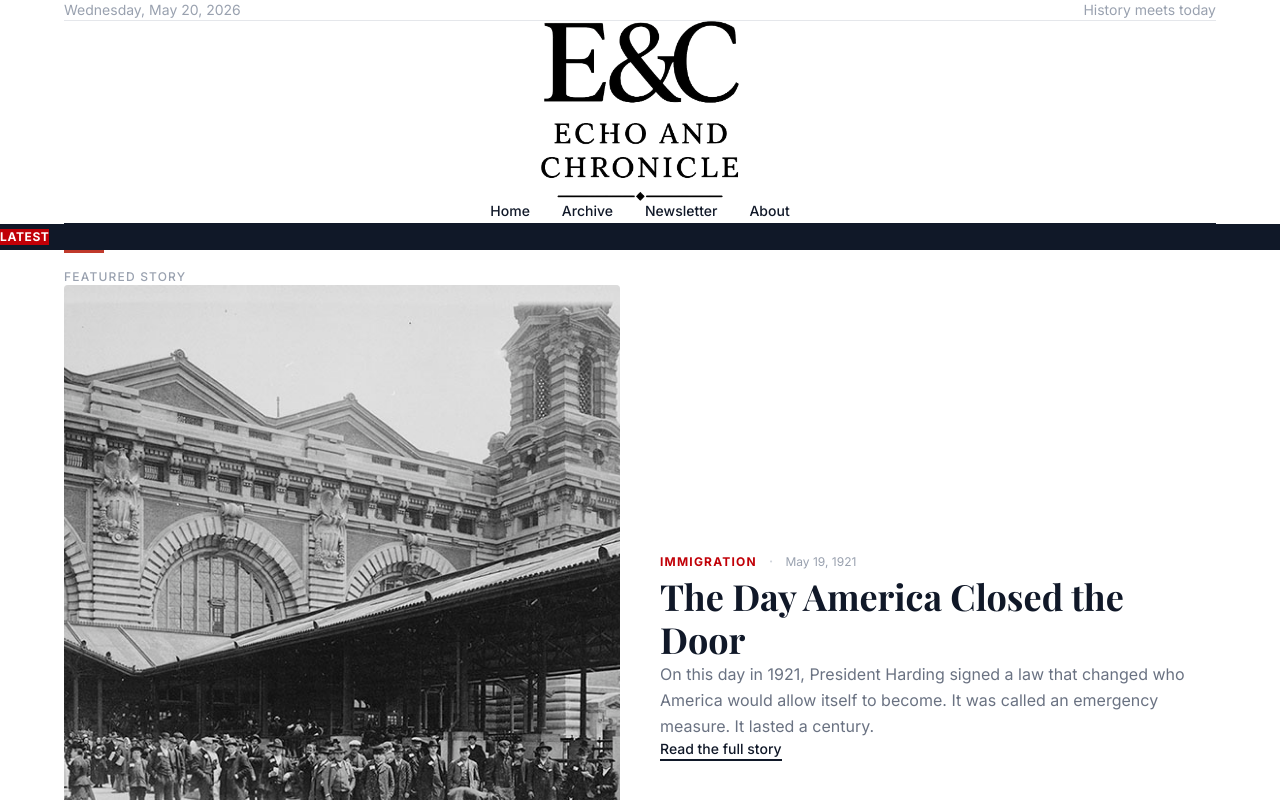
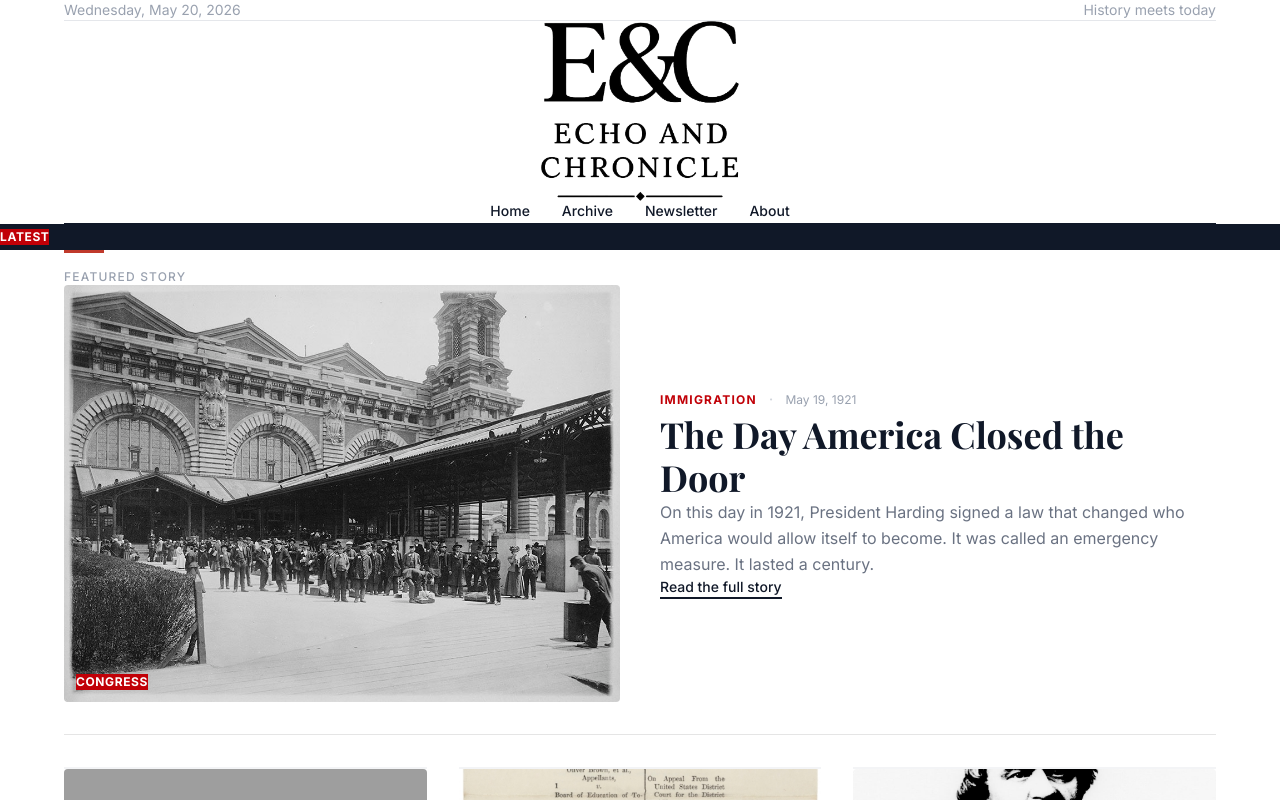
Before and after one commit to bradley77/history-today, a Next.js app: page / in a window 1280 px wide. Shown: the top 800 px of the page. Built offline with nearby package versions, Linux system fonts and the light colour scheme; grey boxes are pictures that could not be loaded; a web font is replaced by a local one.

Commit message:
Fix hero image crop position and add heroPosition front matter support

```diff
--- a/app/articles/[slug]/LightboxImage.js
+++ b/app/articles/[slug]/LightboxImage.js
@@ -2,7 +2,7 @@
 
 import { useState } from 'react'
 
-export default function LightboxImage({ src, alt, children, errorText }) {
+export default function LightboxImage({ src, alt, children, errorText, objectPosition }) {
   const [lightboxOpen, setLightboxOpen] = useState(false)
   const [imgError, setImgError] = useState(false)
 
@@ -24,6 +24,7 @@ export default function LightboxImage({ src, alt, children, errorText }) {
           src={src}
           alt={alt}
           className="rounded-sm w-full object-cover shadow-md border border-gray-200 cursor-zoom-in hover:opacity-90 transition-opacity duration-200"
+          style={{ objectPosition: objectPosition || 'center' }}
           onClick={() => setLightboxOpen(true)}
           onError={errorText ? () => setImgError(true) : undefined}
         />
--- a/app/articles/[slug]/page.js
+++ b/app/articles/[slug]/page.js
@@ -91,6 +91,7 @@ export default async function ArticlePage({ params }) {
               src={`/images/${article.slug}.jpg`}
               alt={`Primary source image for ${article.title}`}
               errorText={`Hero image missing: check /images/${article.slug}.jpg`}
+              objectPosition={article.heroPosition || 'center'}
             />
             {article.caption && (
               <p className="text-gray-400 text-xs uppercase tracking-widest mt-2 text-center">
--- a/app/page.js
+++ b/app/page.js
@@ -57,12 +57,12 @@ export default async function Home() {
             <div className="accent-line"></div>
             <p className="text-xs uppercase tracking-widest text-gray-400 mb-6 font-medium">Featured Story</p>
             <Link href={`/articles/${featured.slug}`} className="grid grid-cols-1 md:grid-cols-2 gap-10 items-center article-card cursor-pointer group">
-              <div className="aspect-[3/4] rounded-sm overflow-hidden relative bg-gray-100">
+              <div className="aspect-[4/3] rounded-sm overflow-hidden relative bg-gray-100">
                 <img
                   src={`/images/${featured.slug}.jpg`}
                   alt={featured.title}
                   className="w-full h-full object-cover"
-                  style={{objectPosition: 'top'}}
+                  style={{objectPosition: featured.heroPosition || 'center'}}
                 />
                 <div className="absolute bottom-3 left-3 bg-red-700 text-white text-xs px-2 py-1 uppercase tracking-wider font-bold">
                   {featured.tag}
--- a/content/westmoreland-body-count.md
+++ b/content/westmoreland-body-count.md
@@ -10,6 +10,7 @@ caption: "General William Westmoreland and President Lyndon B. Johnson at the Wh
 sourceUrl: "/documents/westmoreland-body-count.pdf"
 sourceName: "Pentagon Papers, Part IV-C-6-c: U.S. Ground Strategy and Force Deployments, 1965-1967, Volume III (NARA)"
 documentCaption: "Reporter's question card submitted to General Westmoreland at the National Press Club, November 21, 1967. The handwritten question reads: 'None of the phases you outline mentions surrender by North Vietnam. What is the significance of this omission?' Held by the National Archives and the LBJ Presidential Library."
+heroPosition: "center"
 ---
 
 On June 10, 1968, General William Childs Westmoreland stood before reporters in Saigon and defended the strategy that had effectively ended his Vietnam command.
--- a/package.json
+++ b/package.json
@@ -21,6 +21,7 @@
     "@tailwindcss/postcss": "^4",
     "eslint": "^9",
     "eslint-config-next": "16.2.6",
+    "playwright": "^1.60.0",
     "tailwindcss": "^4"
   }
 }
```
Also changed, not shown: public/images/westmoreland-body-count.jpg, 1 other file (tests, documents, lock files or other folders).
